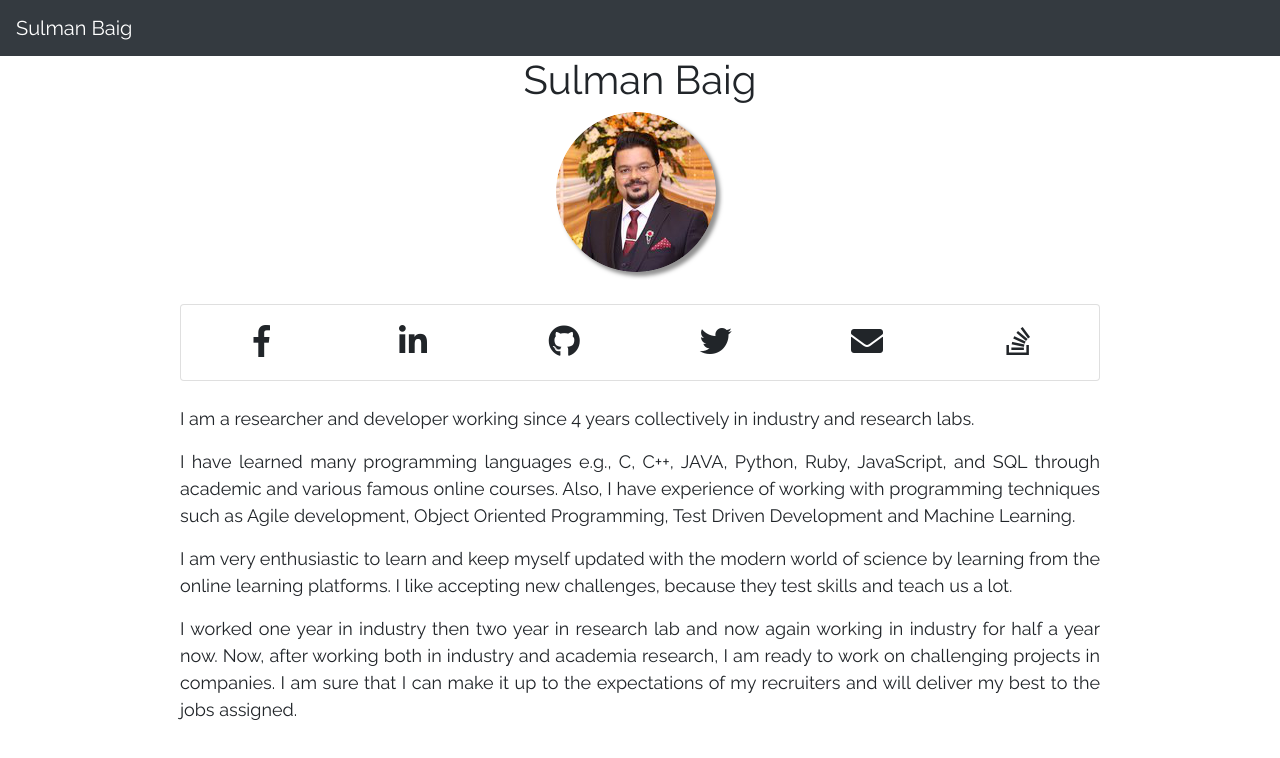
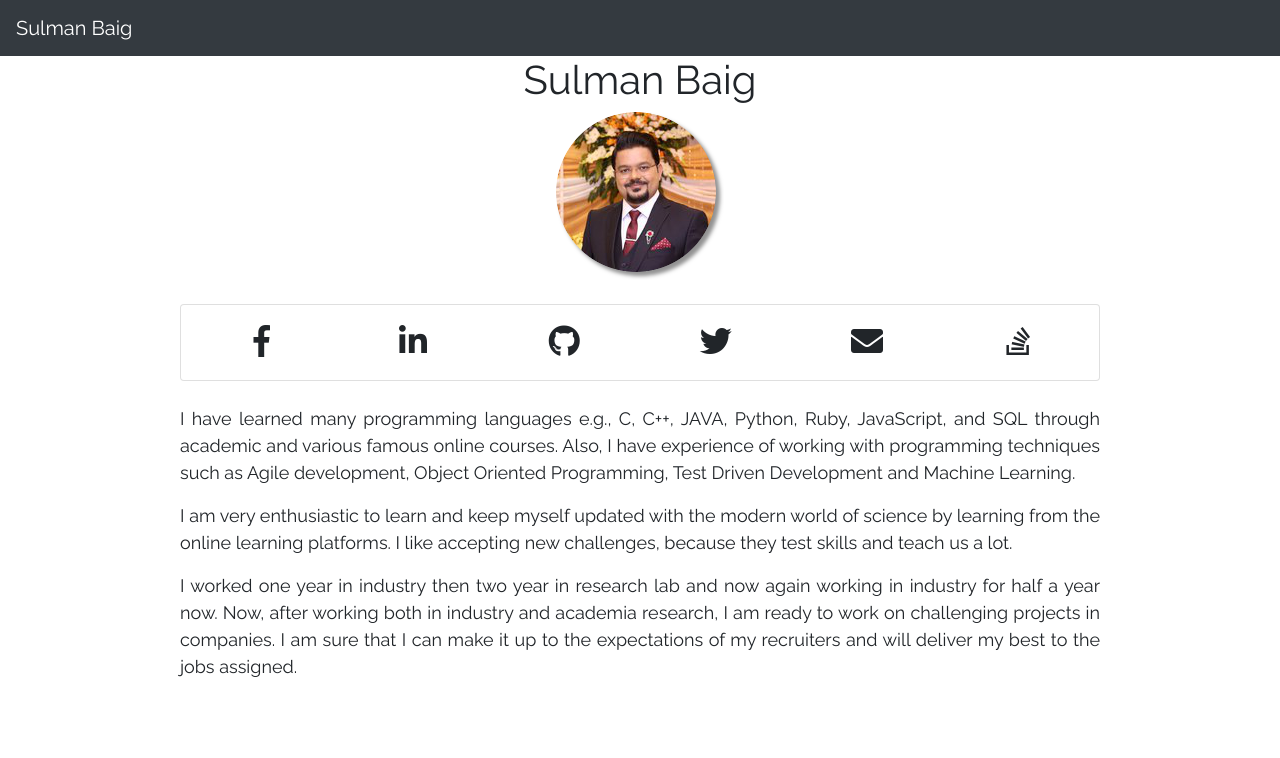
Before and after one commit to sulmanweb/sulman-ui, a Nuxt app: page / in a window 1280 px wide. Shown: the top 758 px of the page. Built offline with nearby package versions, Linux system fonts and the light colour scheme.

Commit message:
verifying distribution system

```diff
--- a/package.json
+++ b/package.json
@@ -11,7 +11,7 @@
     "generate": "nuxt generate",
     "lint": "eslint --ext .js,.vue --ignore-path .gitignore .",
     "precommit": "npm run lint",
-    "deploy": "node node_modules/s3-deploy/.bin/s3-deploy './dist/**' --cwd './dist/' --region eu-west-1 --bucket www.sulmanbaig.com --profile sulman-ui --distId E139VISQXLAX6E --deleteRemoved",
+    "deploy": "node node_modules/s3-deploy/.bin/s3-deploy './dist/**' --cwd './dist/' --region eu-west-1 --bucket www.sulmanbaig.com --profile sulman-ui --distId E139VISQXLAX6E --invalidate '/' --deleteRemoved",
     "release": "npm run generate && npm run deploy"
   },
   "dependencies": {
--- a/pages/index.vue
+++ b/pages/index.vue
@@ -38,7 +38,8 @@
                       class="fas fa-envelope fa-2x"></i></a>
                   </div>
                   <div class="col-2 text-center">
-                    <a href="https://stackoverflow.com/users/4011757/sulman-baig" target="_blank" rel="nofollow"
+                    <a href="https://stackoverflow.com/users/4011757/sulman-baig?tab=profile" target="_blank"
+                       rel="nofollow"
                        title="stack overflow"><i
                       class="fab fa-stack-overflow fa-2x"></i></a>
                   </div>
@@ -56,7 +57,6 @@
         <div class="row">
           <div class="col-md-10 offset-md-1">
             <div class="text">
-              <p>I am a researcher and developer working since 4 years collectively in industry and research labs.</p>
               <p>I have learned many programming languages e.g., C, C++, JAVA, Python, Ruby, JavaScript, and SQL through
                 academic and various famous online courses. Also, I have experience of working with programming
                 techniques such as Agile development, Object Oriented Programming, Test Driven Development and Machine
```
